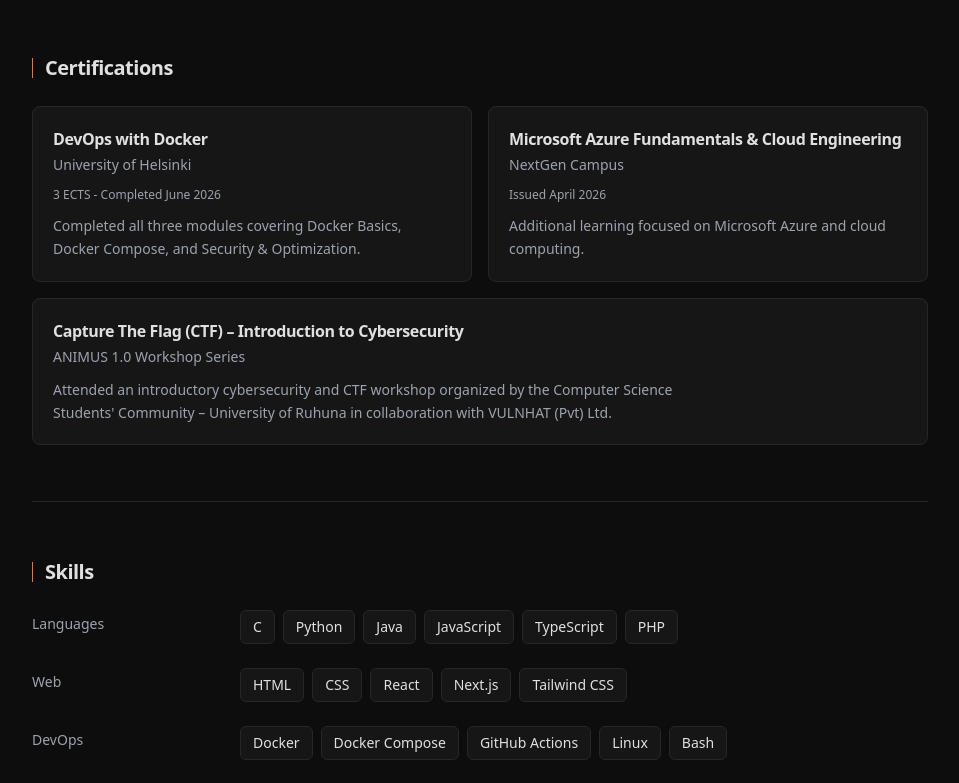
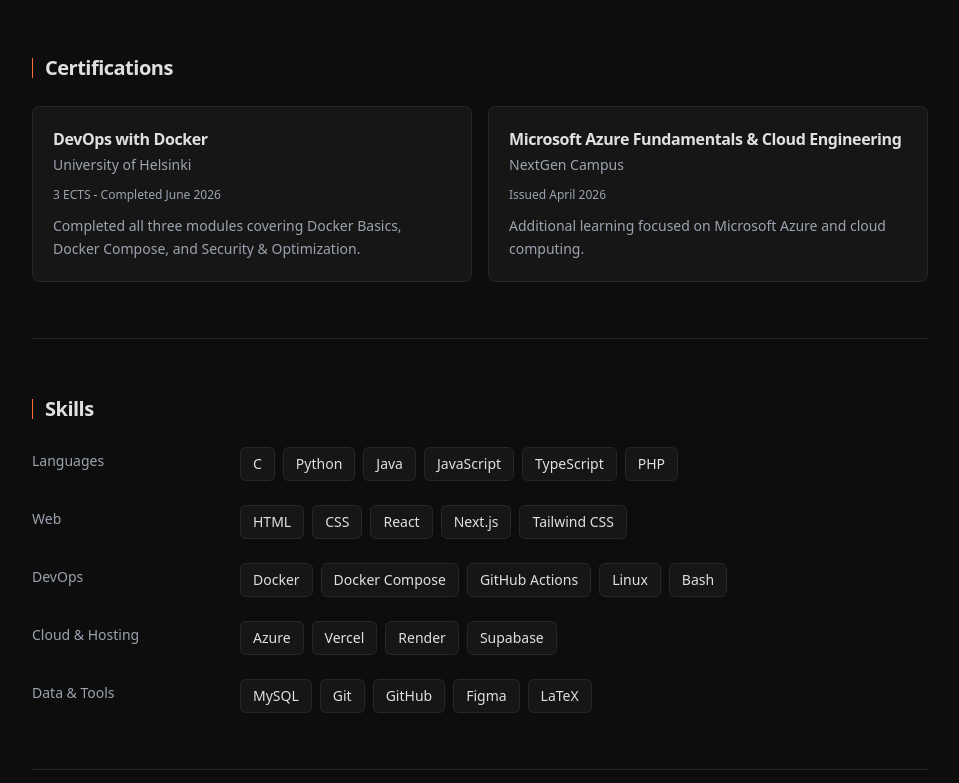
Before and after one commit to hasithaea/hasitha-dev, a Next.js app: page / in a window 1280 px wide. Shown: the part 2830-3613 px from the top of the page, without its empty margins (160-1119 px from the left). Built offline with nearby package versions, Linux system fonts and the light colour scheme; no server answers.

Commit message:
refactor: remove workshops from certifications and remove additional-learning.ts (#18)

```diff
--- a/components/sections/Certifications.tsx
+++ b/components/sections/Certifications.tsx
@@ -1,7 +1,6 @@
 import SectionHeading from "@/components/SectionHeading";
 import CertificationCard from "@/components/sections/CertificationCard";
 import { certifications } from "@/data/certifications";
-import { additionalLearning } from "@/data/additional-learning";
 
 export default function Certifications() {
   const featured = certifications.filter((c) => c.featured);
@@ -15,20 +14,6 @@
           <CertificationCard key={certification.name} certification={certification} />
         ))}
       </div>
-
-      {additionalLearning.length > 0 && (
-        <div className="mt-4 space-y-4">
-            {additionalLearning.map((item) => (
-                <article key={item.title} className="rounded-lg border border-border-color bg-bg-surface p-5">
-                    <h3 className="text-base font-semibold tracking-tight">{item.title}</h3>
-                    <p className="mt-1 text-sm text-text-muted">{item.organization}</p>
-                    <p className="mt-3 max-w-2xl text-sm text-text-muted leading-relaxed">
-                        {item.description}
-                    </p>
-                </article>
-            ))}
-        </div>
-    )}
     </section>
   );
 }
--- a/data/additional-learning.ts
+++ /dev/null
@@ -1,14 +0,0 @@
-export type AdditionalLearning = {
-  title: string;
-  organization: string;
-  description: string;
-};
-
-export const additionalLearning: AdditionalLearning[] = [
-  {
-    title: "Capture The Flag (CTF) – Introduction to Cybersecurity",
-    organization: "ANIMUS 1.0 Workshop Series",
-    description:
-      "Attended an introductory cybersecurity and CTF workshop organized by the Computer Science Students' Community – University of Ruhuna in collaboration with VULNHAT (Pvt) Ltd.",
-  },
-];
```
